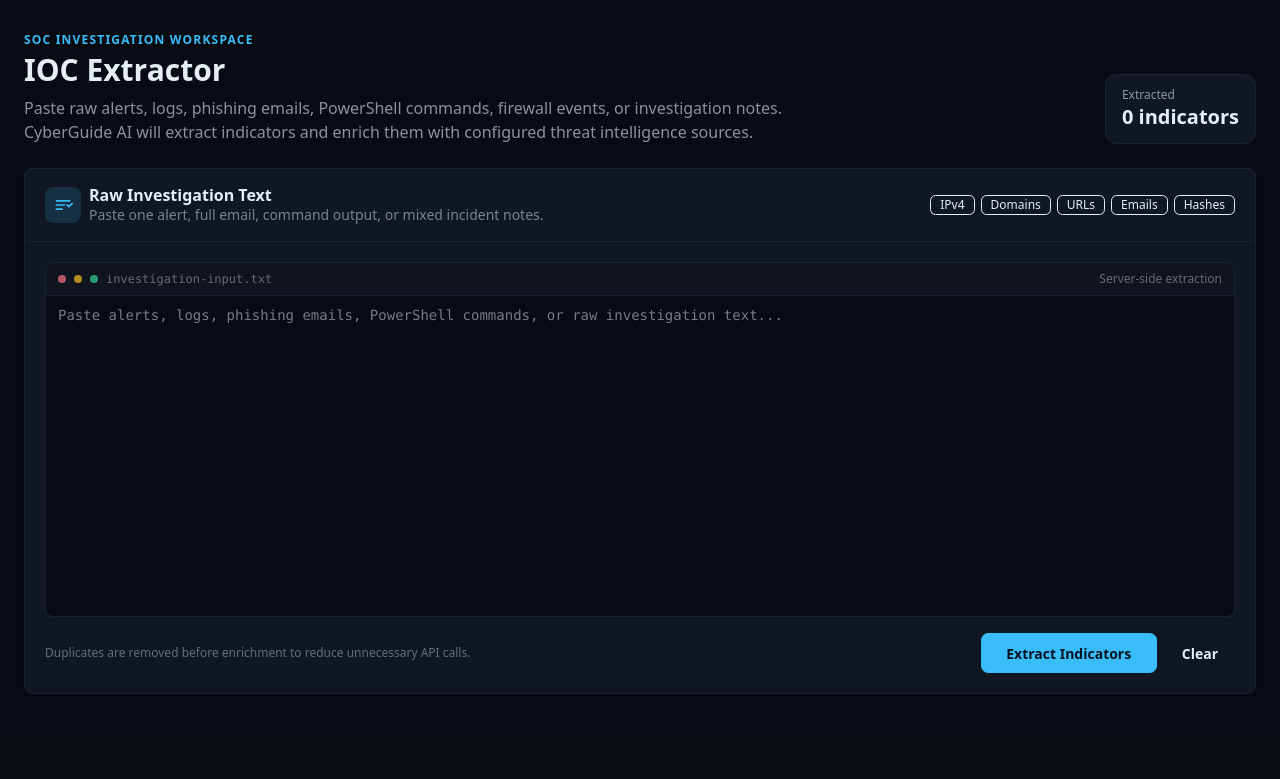
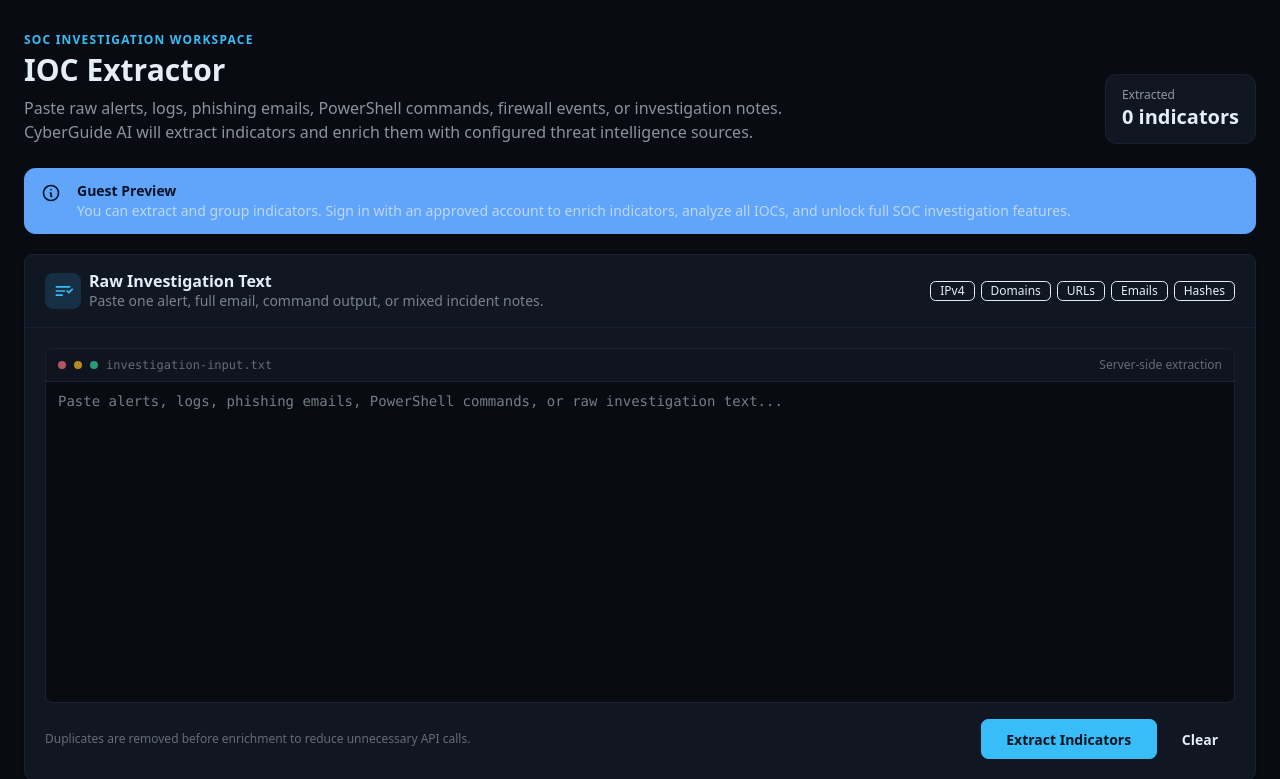
Before and after one commit to larenzzx/cyberguideai, a Django app: page /ioc-extractor/ in a window 1280 px wide. Shown: the part 64-843 px from the top of the page. Before the commit the page ends 758 px from the top, so only its background shows below. Run offline with Django 4.2, Linux system fonts and the light colour scheme.

Commit message:
Add role-based access limits for guest and approved users

```diff
--- a/chat/templates/ioc_extractor/partials/_workspace_panel.html
+++ b/chat/templates/ioc_extractor/partials/_workspace_panel.html
@@ -19,6 +19,21 @@
       </div>
     </div>
   </section>
+
+  {% if is_guest_preview %}
+  <section class="alert alert-info mb-5 items-start">
+    <svg xmlns="http://www.w3.org/2000/svg" class="stroke-current shrink-0 h-5 w-5 mt-0.5" fill="none" viewBox="0 0 24 24">
+      <path stroke-linecap="round" stroke-linejoin="round" stroke-width="2" d="M13 16h-1v-4h-1m1-4h.01M21 12a9 9 0 11-18 0 9 9 0 0118 0z" />
+    </svg>
+    <div class="text-sm">
+      <p class="font-semibold">Guest Preview</p>
+      <p class="text-base-content/70">
+        You can extract and group indicators. Sign in with an approved account to enrich indicators,
+        analyze all IOCs, and unlock full SOC investigation features.
+      </p>
+    </div>
+  </section>
+  {% endif %}
 
   <section class="rounded-lg bg-base-200 border border-base-300 shadow-sm overflow-hidden">
     <div class="border-b border-base-300 px-4 sm:px-5 py-4">
--- a/chat/templates/ioc_extractor/workspace.html
+++ b/chat/templates/ioc_extractor/workspace.html
@@ -62,6 +62,8 @@ const iocState = {
   enriched: new Map(),
   enriching: new Set(),
 };
+const isGuestPreview = {% if request.user.is_authenticated %}false{% else %}true{% endif %};
+const loginRequiredMessage = 'Sign in with an approved account to enrich indicators and unlock full SOC investigation features.';
 
 const groupLabels = {
   ip_addresses: 'IP Addresses',
@@ -122,9 +124,9 @@ function setExtractLoading(isLoading) {
 
 function setAnalyzeAllLoading(isLoading) {
   const button = document.getElementById('analyze-all-button');
-  button.disabled = isLoading || !iocState.extracted.length;
+  button.disabled = isLoading || !iocState.extracted.length || isGuestPreview;
   document.getElementById('analyze-all-spinner').classList.toggle('hidden', !isLoading);
-  document.getElementById('analyze-all-text').textContent = isLoading ? 'Analyzing' : 'Analyze All Indicators';
+  document.getElementById('analyze-all-text').textContent = isGuestPreview ? 'Login Required' : (isLoading ? 'Analyzing' : 'Analyze All Indicators');
 }
 
 function showWorkspaceError(message) {
@@ -210,7 +212,9 @@ function renderIocCard(item) {
   const isLoading = iocState.enriching.has(item.id);
   const verdict = enrichment?.combined?.verdict || 'Unknown';
   const risk = enrichment?.combined?.risk_score ?? 0;
-  const canAnalyze = item.group !== 'email_addresses';
+  const supportsEnrichment = item.group !== 'email_addresses';
+  const canAnalyze = supportsEnrichment && !isGuestPreview;
+  const analyzeLabel = isGuestPreview && supportsEnrichment ? 'Login required' : (isLoading ? '<span class="loading loading-spinner loading-xs"></span>Analyzing' : 'Analyze');
   return `
     <div class="flex flex-col gap-3">
       <div class="flex flex-col sm:flex-row sm:items-start sm:justify-between gap-3">
@@ -225,12 +229,12 @@ function renderIocCard(item) {
         </div>
         <div class="flex items-center gap-2 shrink-0">
           <button type="button" class="btn btn-ghost btn-xs" onclick="copyIndicator('${escapeHTML(item.id)}')">Copy</button>
-          <button type="button" class="btn btn-primary btn-xs gap-1" ${canAnalyze && !isLoading ? '' : 'disabled'} onclick="analyzeIndicator('${escapeHTML(item.id)}')">
-            ${isLoading ? '<span class="loading loading-spinner loading-xs"></span>Analyzing' : 'Analyze'}
+          <button type="button" class="btn btn-primary btn-xs gap-1" ${canAnalyze && !isLoading ? '' : 'disabled'} onclick="analyzeIndicator('${escapeHTML(item.id)}')" title="${isGuestPreview && supportsEnrichment ? loginRequiredMessage : ''}">
+            ${analyzeLabel}
           </button>
         </div>
       </div>
-      ${enrichment ? renderEnrichment(enrichment) : canAnalyze ? '' : '<p class="text-xs text-base-content/40">Email addresses are extracted for investigation context, but threat enrichment is not enabled for this source set.</p>'}
+      ${enrichment ? renderEnrichment(enrichment) : supportsEnrichment ? (isGuestPreview ? `<p class="text-xs text-base-content/40">${loginRequiredMessage}</p>` : '') : '<p class="text-xs text-base-content/40">Email addresses are extracted for investigation context, but threat enrichment is not enabled for this source set.</p>'}
     </div>
   `;
 }
@@ -324,6 +328,10 @@ async function extractIndicators() {
 }
 
 async function analyzeIndicator(id) {
+  if (isGuestPreview) {
+    showWorkspaceError(loginRequiredMessage);
+    return;
+  }
   const item = iocState.extracted.find(function(candidate) { return candidate.id === id; });
   if (!item || iocState.enriching.has(id) || iocState.enriched.has(id)) return;
 
@@ -356,6 +364,10 @@ async function analyzeIndicator(id) {
 }
 
 async function analyzeAllIndicators() {
+  if (isGuestPreview) {
+    showWorkspaceError(loginRequiredMessage);
+    return;
+  }
   setAnalyzeAllLoading(true);
   const analyzable = iocState.extracted.filter(function(item) {
     return item.group !== 'email_addresses' && !iocState.enriched.has(item.id);
--- a/chat/views.py
+++ b/chat/views.py
@@ -22,6 +22,7 @@ from django.contrib.auth.forms import AuthenticationForm
 from django.contrib import messages
 from django.db.models import Count
 from django.http import JsonResponse
+from django.utils import timezone
 from django.views.decorators.http import require_POST
 from dotenv import dotenv_values
 
@@ -123,6 +124,33 @@ _IPV4_CANDIDATE_PATTERN = re.compile(r'(?<!\d)(?:\d{1,3}\.){3}\d{1,3}(?!\d)')
 _DOMAIN_CANDIDATE_PATTERN = re.compile(
     r'(?<![@\w.-])(?:[A-Za-z0-9-]{1,63}\.)+[A-Za-z]{2,63}(?![\w.-])'
 )
+GUEST_CHAT_DAILY_LIMIT = 5
+GUEST_TI_DAILY_LIMIT = 3
+GUEST_LIMIT_MESSAGE = 'Guest limit reached. Please log in with an approved account to continue using full CyberGuide AI features.'
+LOGIN_REQUIRED_SOC_MESSAGE = 'Sign in with an approved account to enrich indicators and unlock full SOC investigation features.'
+
+
+def _daily_session_count(request, key):
+    today = timezone.localdate().isoformat()
+    usage = request.session.get(key)
+    if not isinstance(usage, dict) or usage.get('date') != today:
+        usage = {'date': today, 'count': 0}
+        request.session[key] = usage
+    return usage
+
+
+def _consume_guest_limit(request, key, limit):
+    if request.user.is_authenticated:
+        return True, 0, limit
+
+    usage = _daily_session_count(request, key)
+    if int(usage.get('count') or 0) >= limit:
+        return False, 0, limit
+
+    usage['count'] = int(usage.get('count') or 0) + 1
+    request.session[key] = usage
+    request.session.modified = True
+    return True, max(0, limit - usage['count']), limit
 
 
 def _detect_indicator(indicator):
@@ -769,12 +797,15 @@ def guest_landing(request):
     """Root landing page — guests get the chat UI, logged-in users go to /chat/."""
     if request.user.is_authenticated:
         return redirect('/chat/')
-    return render(request, 'chat/guest_home.html')
+    return render(request, 'chat/guest_home.html', {'guest_chat_limit': GUEST_CHAT_DAILY_LIMIT})
 
 
 def threat_intelligence(request):
     """Standalone threat intelligence lookup page for guests and users."""
-    context = {}
+    context = {
+        'guest_ti_limit': GUEST_TI_DAILY_LIMIT,
+        'is_guest_preview': not request.user.is_authenticated,
+    }
     if request.user.is_authenticated:
         context['conversations'] = Conversation.objects.filter(user=request.user)
     return render(request, 'threat_intel/lookup.html', context)
@@ -782,7 +813,9 @@ def threat_intelligence(request):
 
 def ioc_extractor(request):
     """SOC investigation workspace for extracting and enriching IOCs."""
-    context = {}
+    context = {
+        'is_guest_preview': not request.user.is_authenticated,
+    }
     if request.user.is_authenticated:
         context['conversations'] = Conversation.objects.filter(user=request.user)
     return render(request, 'ioc_extractor/workspace.html', context)
@@ -806,6 +839,12 @@ def ioc_extract(request):
 
 @require_POST
 def ioc_enrich(request):
+    if not request.user.is_authenticated:
+        return JsonResponse({
+            'error': LOGIN_REQUIRED_SOC_MESSAGE,
+            'login_required': True,
+        }, status=403)
+
     try:
         data = json.loads(request.body)
     except json.JSONDecodeError:
@@ -854,6 +893,12 @@ def ioc_enrich(request):
 
 @require_POST
 def ioc_summary(request):
+    if not request.user.is_authenticated:
+        return JsonResponse({
+            'error': LOGIN_REQUIRED_SOC_MESSAGE,
+            'login_required': True,
+        }, status=403)
+
     try:
         data = json.loads(request.body)
     except json.JSONDecodeError:
@@ -881,6 +926,15 @@ def threat_intelligence_lookup(request):
             'error': 'Invalid indicator. Enter an IP address, domain, URL, MD5, SHA1, or SHA256 hash.'
         }, status=400)
 
+    allowed, remaining, limit = _consume_guest_limit(request, 'guest_ti_lookup_usage', GUEST_TI_DAILY_LIMIT)
+    if not allowed:
+        return JsonResponse({
+            'error': GUEST_LIMIT_MESSAGE,
+            'guest_limit_reached': True,
+            'limit': limit,
+            'remaining': remaining,
+        }, status=429)
+
     try:
         result = _build_threat_intel_result(normalized)
     except httpx.TimeoutException:
@@ -888,7 +942,13 @@ def threat_intelligence_lookup(request):
     except httpx.RequestError:
         return JsonResponse({'error': 'Could not connect to threat intelligence sources.'}, status=503)
 
-    return JsonResponse({'result': result})
+    return JsonResponse({
+        'result': result,
+        'guest_usage': None if request.user.is_authenticated else {
+            'limit': limit,
+            'remaining': remaining,
+        },
+    })
 
 
 @require_POST
@@ -908,6 +968,16 @@ def guest_send(request):
         if not messages_for_api:
             return JsonResponse({'error': 'No messages provided.'}, status=400)
 
+        allowed, remaining, limit = _consume_guest_limit(request, 'guest_chat_usage', GUEST_CHAT_DAILY_LIMIT)
+        if not allowed:
+            return JsonResponse({
+                'error': GUEST_LIMIT_MESSAGE,
+                'rate_limited': True,
+                'guest_limit_reached': True,
+                'limit': limit,
+                'remaining': remaining,
+            }, status=429)
+
         api_key = os.environ.get('GROQ_API_KEY', '')
         if not api_key:
             return JsonResponse({
@@ -926,7 +996,14 @@ def guest_send(request):
 
         assistant_text = response.choices[0].message.content or \
             'I encountered an issue generating a response. Please try again.'
-        return JsonResponse({'response': assistant_text, 'error': None})
+        return JsonResponse({
+            'response': assistant_text,
+            'error': None,
+            'guest_usage': {
+                'limit': limit,
+                'remaining': remaining,
+            },
+        })
 
     except groq.AuthenticationError:
         return JsonResponse({
```
Also changed, not shown: chat/templates/chat/guest_home.html (+10 -1 lines), chat/templates/threat_intel/lookup.html (+9 -1 lines), chat/templates/threat_intel/partials/_lookup_panel.html (+15 -0 lines), static/css/output.css.
